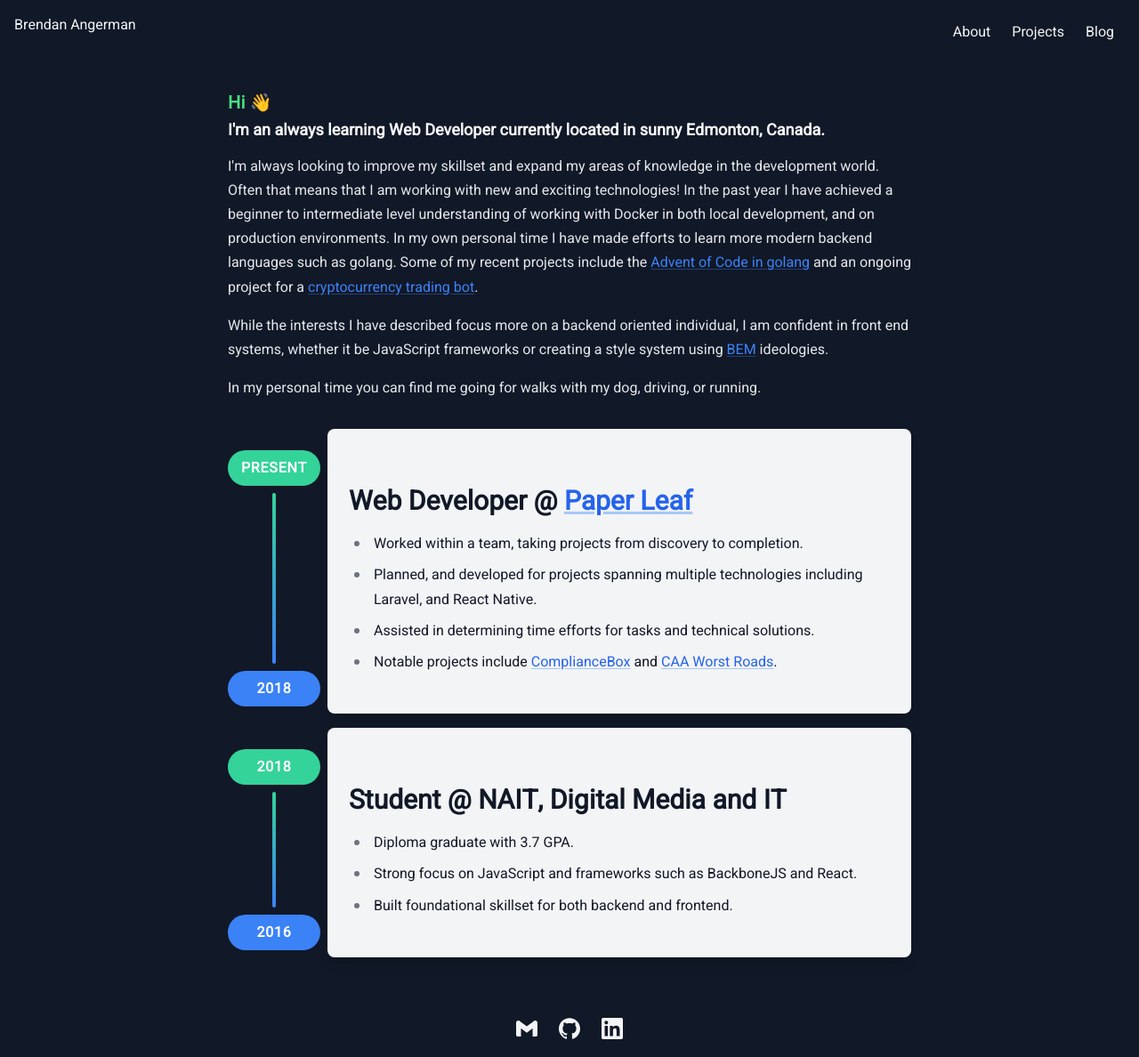
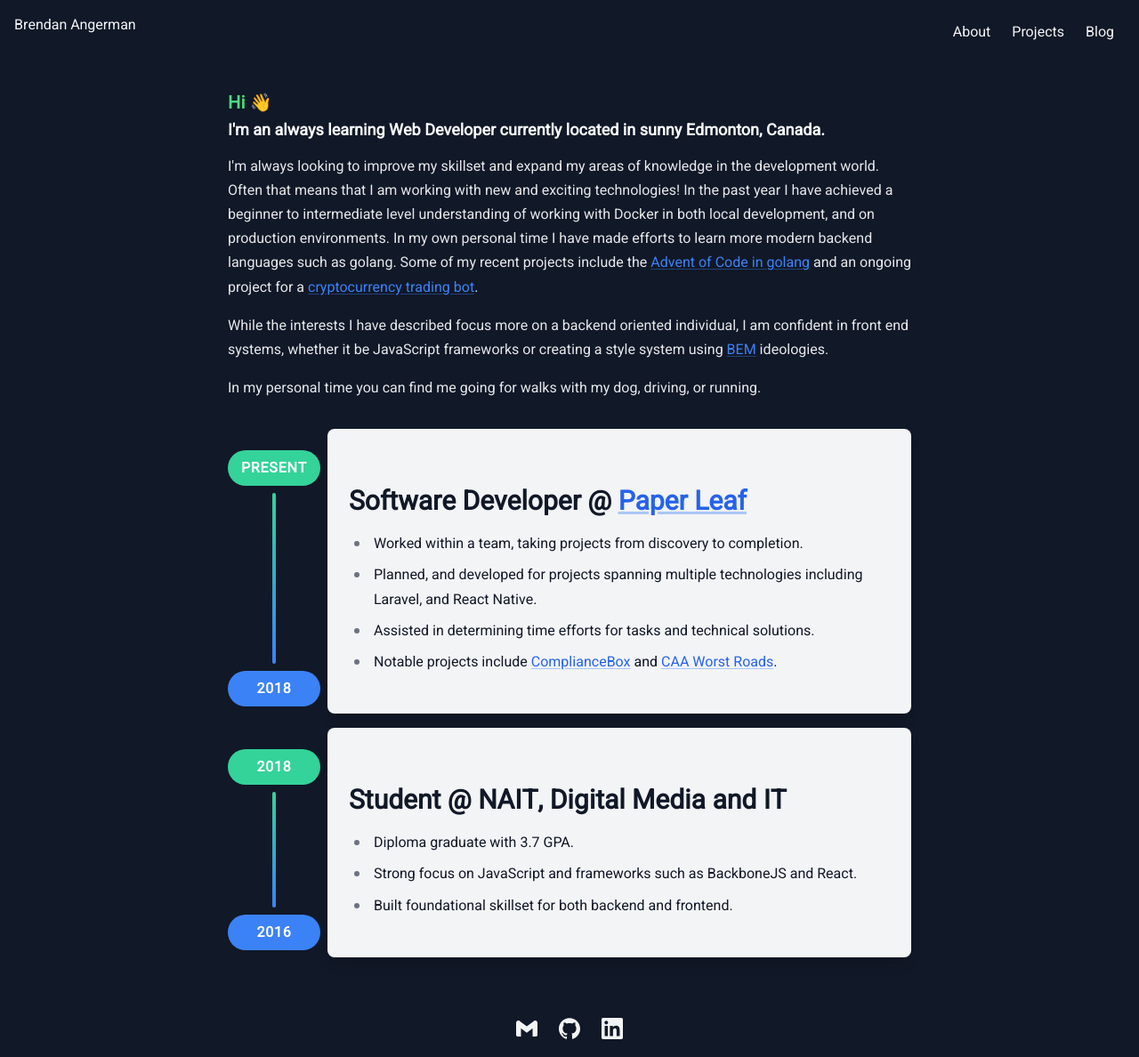
Before and after one commit to bAngerman/bAngerman.github.io, a Jekyll site: the page built from pages/about.md, in a window 1280 px wide. Shown: the whole page at 89% size. Built offline with Jekyll 4.4.1, drawn with Linux system fonts in a browser that asks for light colours; emoji names are drawn with the system emoji font.

Commit message:
Update Paper Leaf role title to Software Developer.
Co-Authored-By: Claude Opus 4.7 (1M context) <noreply@anthropic.com>

```diff
--- a/_data/timeline.yml
+++ b/_data/timeline.yml
@@ -1,4 +1,4 @@
-- title: Web Developer @ <a href="//paper-leaf.com" target="_blank" rel="noopener">Paper Leaf</a>
+- title: Software Developer @ <a href="//paper-leaf.com" target="_blank" rel="noopener">Paper Leaf</a>
   from: present
   to: 2018
   description: <ul>
```
